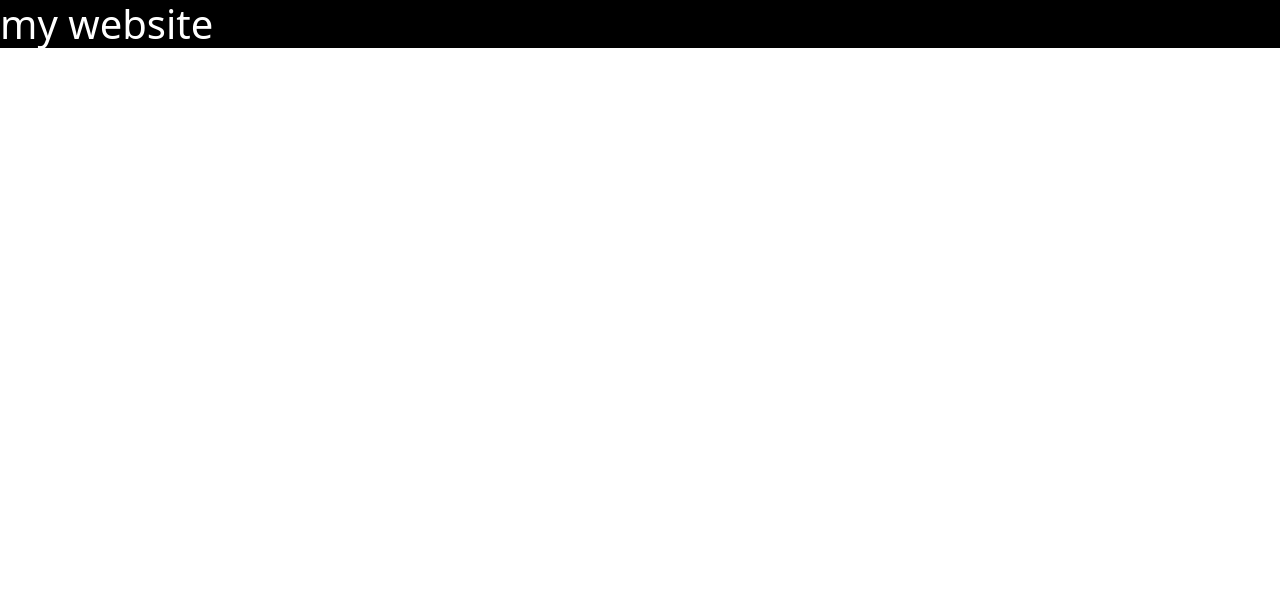
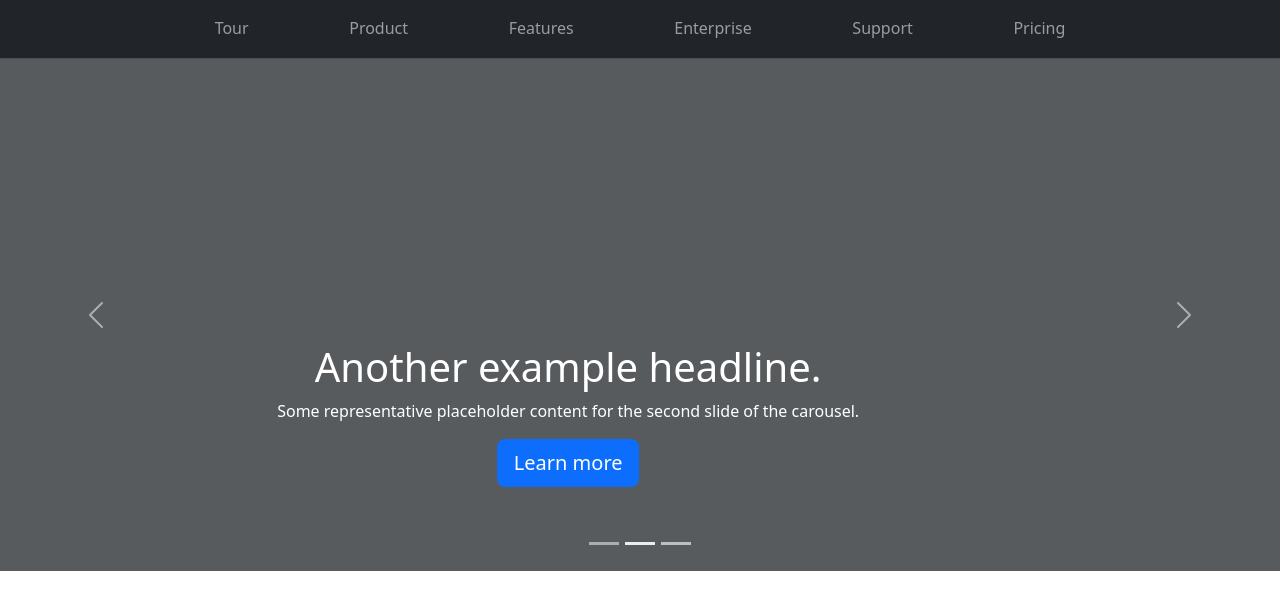
Before and after one commit to Ganja0003/Ganja0003.github.io, a website: page index.html in a window 1280 px wide. Drawn offline with nearby package versions, Linux system fonts and the light colour scheme.

Commit message:
navbar + carousel from css

```diff
--- a/index.html
+++ b/index.html
@@ -5,8 +5,90 @@
     <meta name="viewport" content="width=device-width, initial-scale=1.0">
     <title>Document</title>
     <link href="https://cdn.jsdelivr.net/npm/bootstrap@5.3.2/dist/css/bootstrap.min.css" rel="stylesheet" integrity="sha384-T3c6CoIi6uLrA9TneNEoa7RxnatzjcDSCmG1MXxSR1GAsXEV/Dwwykc2MPK8M2HN" crossorigin="anonymous">
+    <link rel="stylesheet" href="styles.css">
 </head>
 <body>
-    <h1 style="color: white; background-color: black;">my website</h1>
+    <nav class="navbar navbar-expand-md bg-dark sticky-top border-bottom" data-bs-theme="dark">
+        <div class="container">
+          <a class="navbar-brand d-md-none" href="#">
+            <svg class="bi" width="24" height="24"><use xlink:href="#aperture"></use></svg>
+            Aperture
+          </a>
+          <button class="navbar-toggler" type="button" data-bs-toggle="offcanvas" data-bs-target="#offcanvas" aria-controls="#offcanvas" aria-label="Toggle navigation">
+            <span class="navbar-toggler-icon"></span>
+          </button>
+          <div class="offcanvas offcanvas-end" tabindex="-1" id="#offcanvas" aria-labelledby="#offcanvasLabel">
+            <div class="offcanvas-header">
+              <h5 class="offcanvas-title" id="#offcanvasLabel">Aperture</h5>
+              <button type="button" class="btn-close" data-bs-dismiss="offcanvas" aria-label="Close"></button>
+            </div>
+            <div class="offcanvas-body">
+              <ul class="navbar-nav flex-grow-1 justify-content-between">
+                <li class="nav-item"><a class="nav-link" href="#">
+                  <svg class="bi" width="24" height="24"><use xlink:href="#aperture"></use></svg>
+                </a></li>
+                <li class="nav-item"><a class="nav-link" href="#">Tour</a></li>
+                <li class="nav-item"><a class="nav-link" href="#">Product</a></li>
+                <li class="nav-item"><a class="nav-link" href="#">Features</a></li>
+                <li class="nav-item"><a class="nav-link" href="#">Enterprise</a></li>
+                <li class="nav-item"><a class="nav-link" href="#">Support</a></li>
+                <li class="nav-item"><a class="nav-link" href="#">Pricing</a></li>
+                <li class="nav-item"><a class="nav-link" href="#">
+                  <svg class="bi" width="24" height="24"><use xlink:href="#cart"></use></svg>
+                </a></li>
+              </ul>
+            </div>
+          </div>
+        </div>
+      </nav>
+
+      <div id="myCarousel" class="carousel slide mb-6" data-bs-ride="carousel">
+        <div class="carousel-indicators">
+          <button type="button" data-bs-target="#myCarousel" data-bs-slide-to="0" class="" aria-label="Slide 1"></button>
+          <button type="button" data-bs-target="#myCarousel" data-bs-slide-to="1" aria-label="Slide 2" class="active" aria-current="true"></button>
+          <button type="button" data-bs-target="#myCarousel" data-bs-slide-to="2" aria-label="Slide 3" class=""></button>
+        </div>
+        <div class="carousel-inner">
+          <div class="carousel-item">
+            <svg class="bd-placeholder-img" width="100%" height="100%" xmlns="http://www.w3.org/2000/svg" aria-hidden="true" preserveAspectRatio="xMidYMid slice" focusable="false"><rect width="100%" height="100%" fill="var(--bs-secondary-color)"></rect></svg>
+            <div class="container">
+              <div class="carousel-caption text-start">
+                <h1>Example headline.</h1>
+                <p class="opacity-75">Some representative placeholder content for the first slide of the carousel.</p>
+                <p><a class="btn btn-lg btn-primary" href="#">Sign up today</a></p>
+              </div>
+            </div>
+          </div>
+          <div class="carousel-item active">
+            <svg class="bd-placeholder-img" width="100%" height="100%" xmlns="http://www.w3.org/2000/svg" aria-hidden="true" preserveAspectRatio="xMidYMid slice" focusable="false"><rect width="100%" height="100%" fill="var(--bs-secondary-color)"></rect></svg>
+            <div class="container">
+              <div class="carousel-caption">
+                <h1>Another example headline.</h1>
+                <p>Some representative placeholder content for the second slide of the carousel.</p>
+                <p><a class="btn btn-lg btn-primary" href="#">Learn more</a></p>
+              </div>
+            </div>
+          </div>
+          <div class="carousel-item">
+            <svg class="bd-placeholder-img" width="100%" height="100%" xmlns="http://www.w3.org/2000/svg" aria-hidden="true" preserveAspectRatio="xMidYMid slice" focusable="false"><rect width="100%" height="100%" fill="var(--bs-secondary-color)"></rect></svg>
+            <div class="container">
+              <div class="carousel-caption text-end">
+                <h1>One more for good measure.</h1>
+                <p>Some representative placeholder content for the third slide of this carousel.</p>
+                <p><a class="btn btn-lg btn-primary" href="#">Browse gallery</a></p>
+              </div>
+            </div>
+          </div>
+        </div>
+        <button class="carousel-control-prev" type="button" data-bs-target="#myCarousel" data-bs-slide="prev">
+          <span class="carousel-control-prev-icon" aria-hidden="true"></span>
+          <span class="visually-hidden">Previous</span>
+        </button>
+        <button class="carousel-control-next" type="button" data-bs-target="#myCarousel" data-bs-slide="next">
+          <span class="carousel-control-next-icon" aria-hidden="true"></span>
+          <span class="visually-hidden">Next</span>
+        </button>
+      </div>
+      <script src="https://cdn.jsdelivr.net/npm/bootstrap@5.3.2/dist/js/bootstrap.bundle.min.js" integrity="sha384-C6RzsynM9kWDrMNeT87bh95OGNyZPhcTNXj1NW7RuBCsyN/o0jlpcV8Qyq46cDfL" crossorigin="anonymous"></script>
 </body>
 </html>
--- /dev/null
+++ b/styles.css
@@ -0,0 +1,14 @@
+/* Carousel base class */
+.carousel {
+    margin-bottom: 4rem;
+  }
+  /* Since positioning the image, we need to help out the caption */
+  .carousel-caption {
+    bottom: 3rem;
+    z-index: 10;
+  }
+
+  /* Declare heights because of positioning of img element */
+  .carousel-item {
+    height: 32rem;
+  }
```
